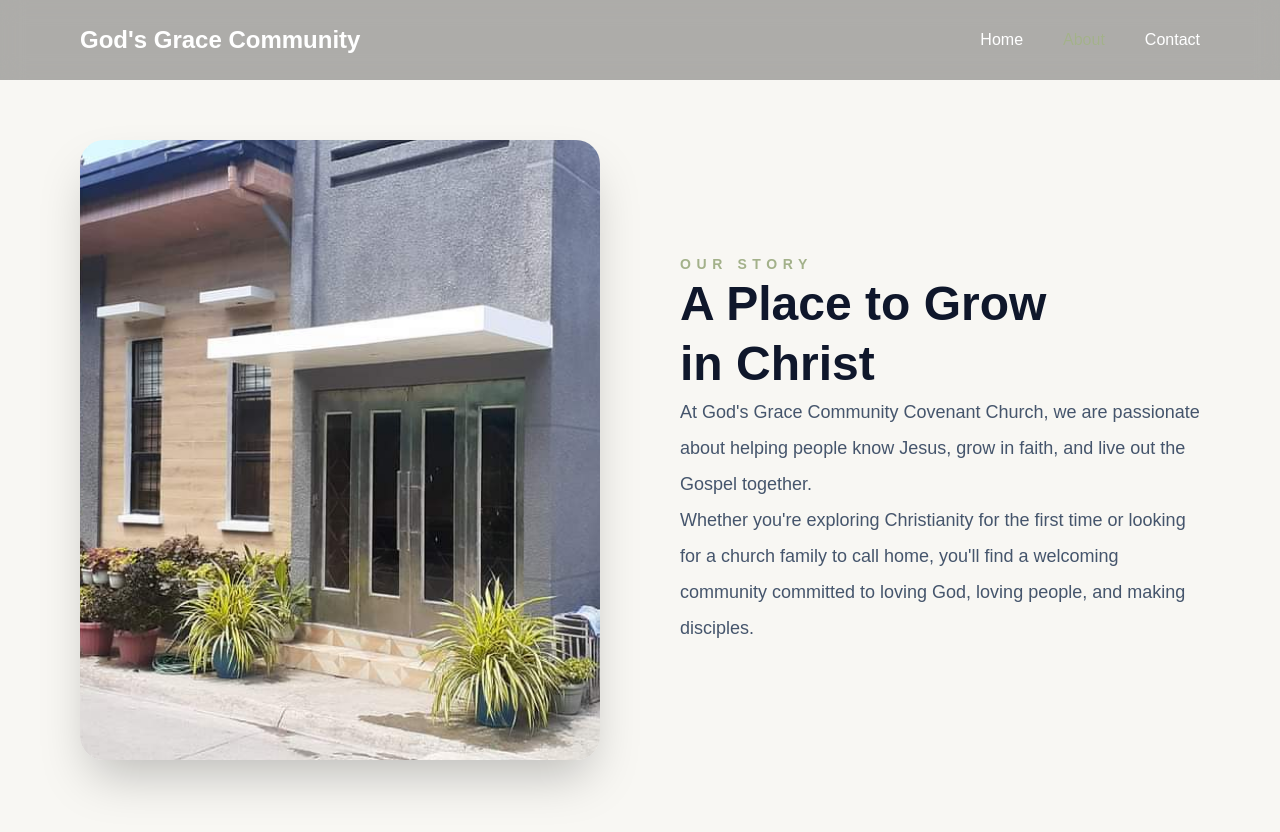
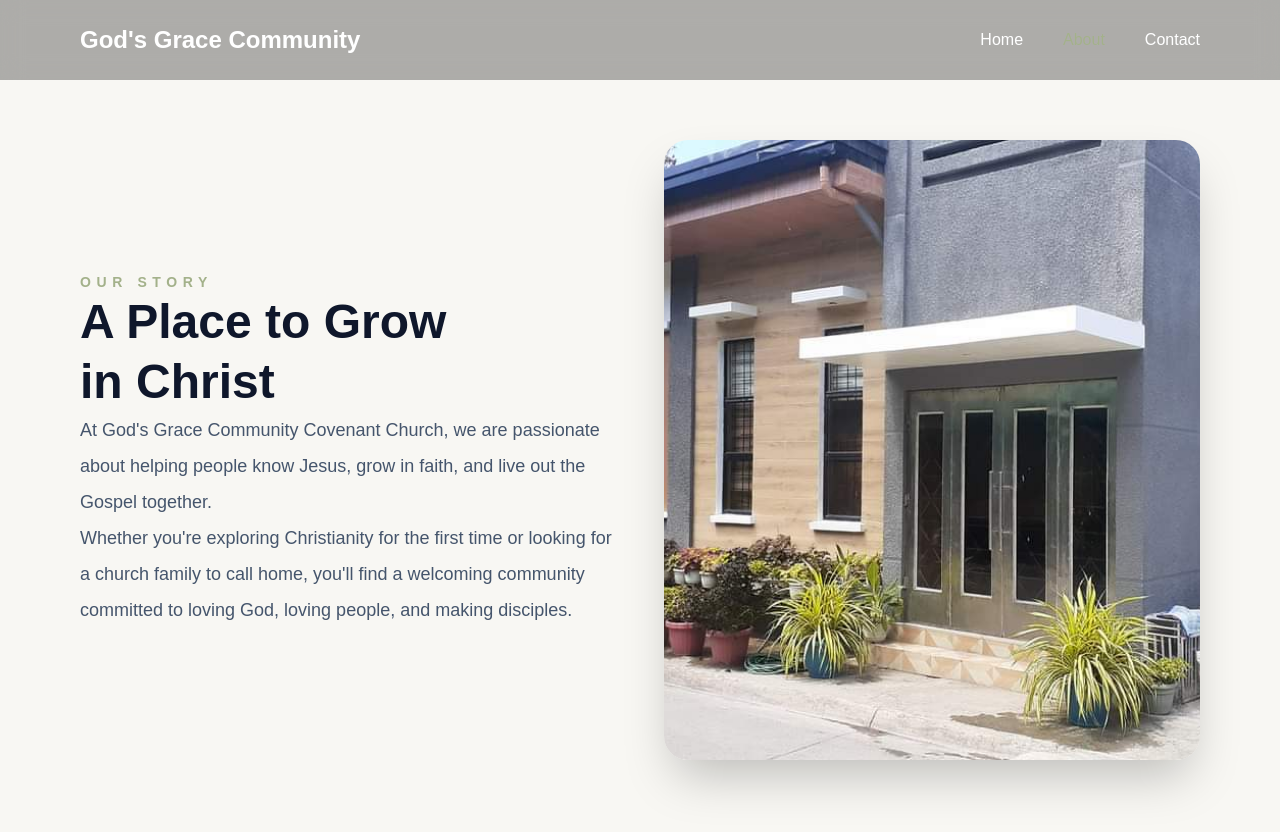
Before and after one commit to GodsGraceCommunityPH/church-cms, a React (Vite) app in the folder frontend/: page /about in a window 1280 px wide. Shown: the top 832 px of the page. Built offline with nearby package versions, Linux system fonts and the light colour scheme.

Commit message:
fixed about order

```diff
--- a/frontend/src/components/About.tsx
+++ b/frontend/src/components/About.tsx
@@ -10,14 +10,14 @@ function About() {
       }}
     >
       <div
-        className="grid items-center gap-20 lg:grid-cols-2"
+        className="grid items-center gap-12 lg:grid-cols-2"
         style={{
           paddingLeft: "80px",
           paddingRight: "80px",
         }}
       >
         {/* Church Image */}
-        <div>
+        <div className="order-2 lg:order-2">
           <img
             src={churchImage}
             alt="God's Grace Community Covenant Church"
@@ -26,7 +26,7 @@ function About() {
         </div>
 
         {/* Content */}
-        <div>
+        <div className="order-1 lg:order-1">
           <p className="mb-4 text-sm font-semibold uppercase tracking-[0.4em] text-[#A3B18A]">
             OUR STORY
           </p>
```
